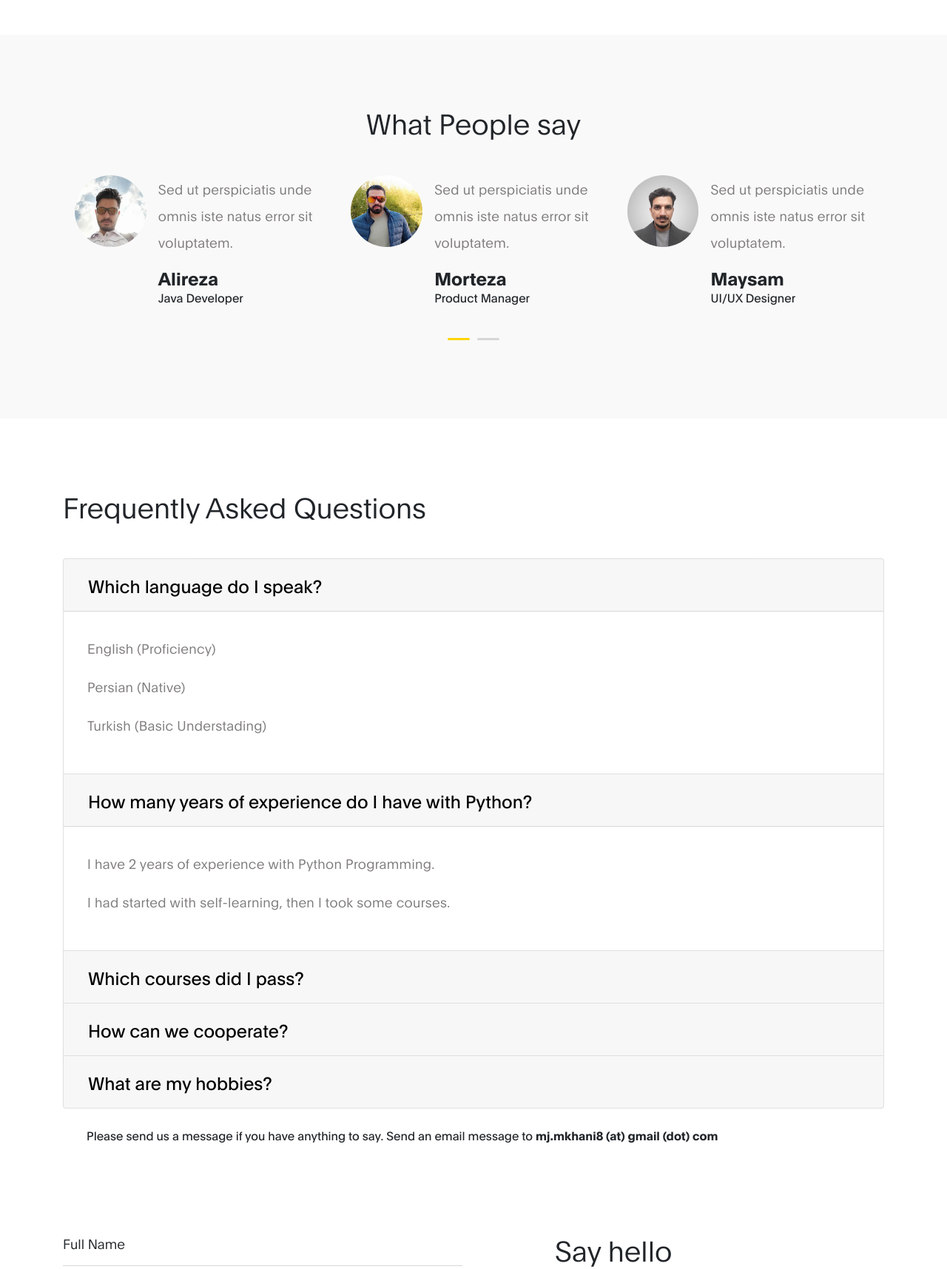
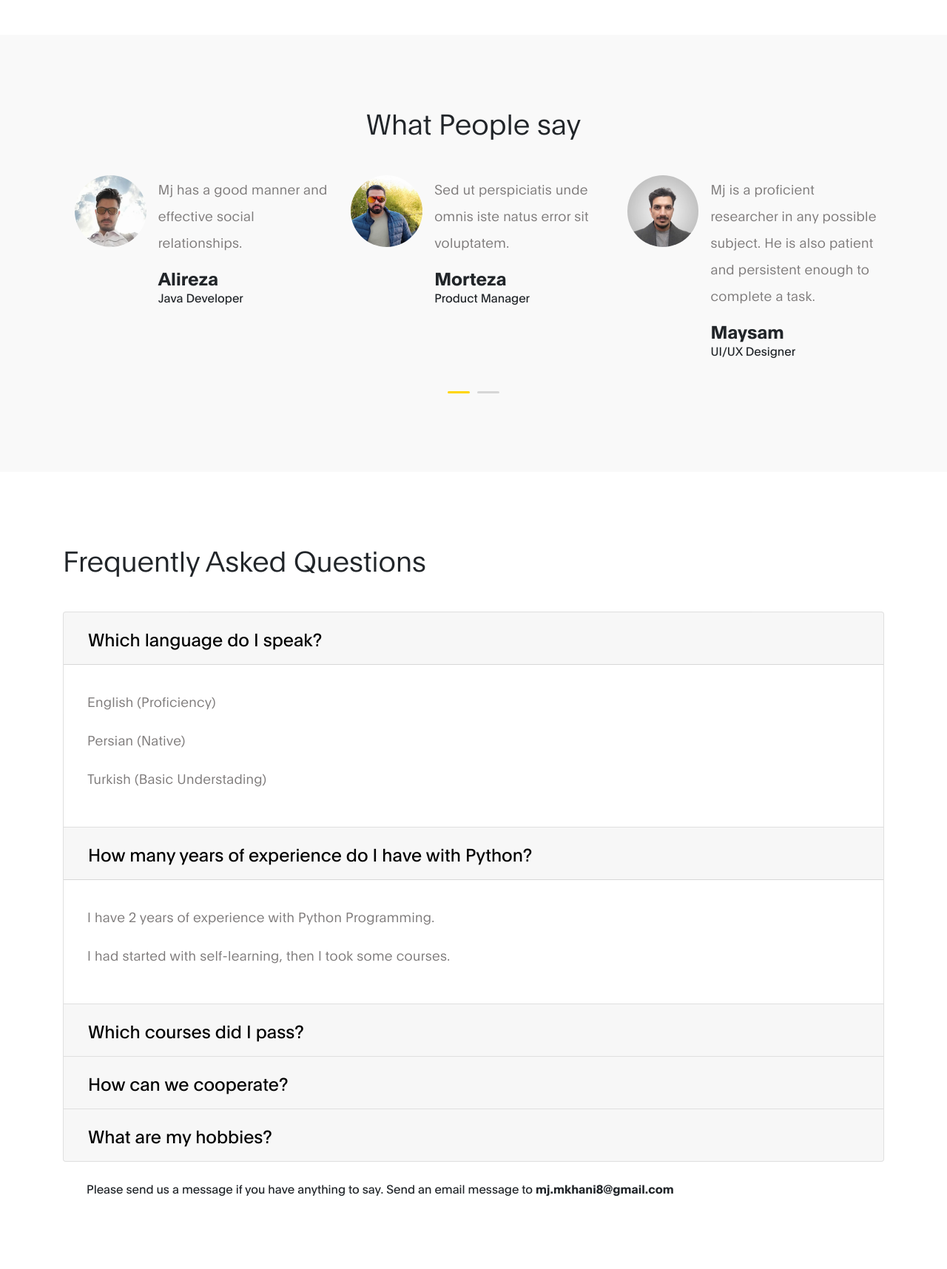
Before and after one commit to mjmkh/resume-mjmk, a Django app: page / in a window 1280 px wide. Shown: the part 1576-3292 px from the top of the page at 74% size. Run offline with Django 3.2, Linux system fonts and the light colour scheme; some libraries are stand-ins or nearby versions.

Commit message:
index update

```diff
--- a/template/website/index.html
+++ b/template/website/index.html
@@ -162,7 +162,7 @@ Tooplate 2120 Mj Resume
                                     </div>
 
                                     <div class="testimonials-info">
-                                        <p>Sed ut perspiciatis unde omnis iste natus error sit voluptatem.</p>
+                                        <p>Mj has a good manner and effective social relationships.</p>
 
                                         <h6 class="mb-0">Alireza</h6>
                                         <span>Java Developer</span>
@@ -192,7 +192,7 @@ Tooplate 2120 Mj Resume
                                     </div>
 
                                     <div class="testimonials-info">
-                                        <p>Sed ut perspiciatis unde omnis iste natus error sit voluptatem.</p>
+                                        <p>Mj is a proficient researcher in any possible subject. He is also patient and persistent enough to complete a task.</p>
 
                                         <h6 class="mb-0">Maysam</h6>
                                         <span>UI/UX Designer</span>
@@ -255,7 +255,7 @@ Tooplate 2120 Mj Resume
                       <div class="card">
                         <div class="card-header" id="headingTwo">
                           <h2 class="mb-0">
-                            <button class="btn btn-link" type="button" data-toggle="collapse" data-target="#collapseTwo" aria-expanded="true" aria-controls="collapseTwo">
+                            <button class="btn btn-link collapsed" type="button" data-toggle="collapse" data-target="#collapseTwo" aria-expanded="true" aria-controls="collapseTwo">
                               How many years of experience do I have with Python?
                             </button>
                           </h2>
@@ -317,7 +317,7 @@ Tooplate 2120 Mj Resume
                         </div>
                     </div>
 
-                    <span class="faq-info-text">Please send us a message if you have anything to say. Send an email message to <strong>mj.mkhani8 (at) gmail (dot) com</strong></span>
+                    <span class="faq-info-text">Please send us a message if you have anything to say. Send an email message to <strong>mj.mkhani8@gmail.com</strong></span>
 
                 </div>
 
```
Also changed, not shown: 4 other files.
